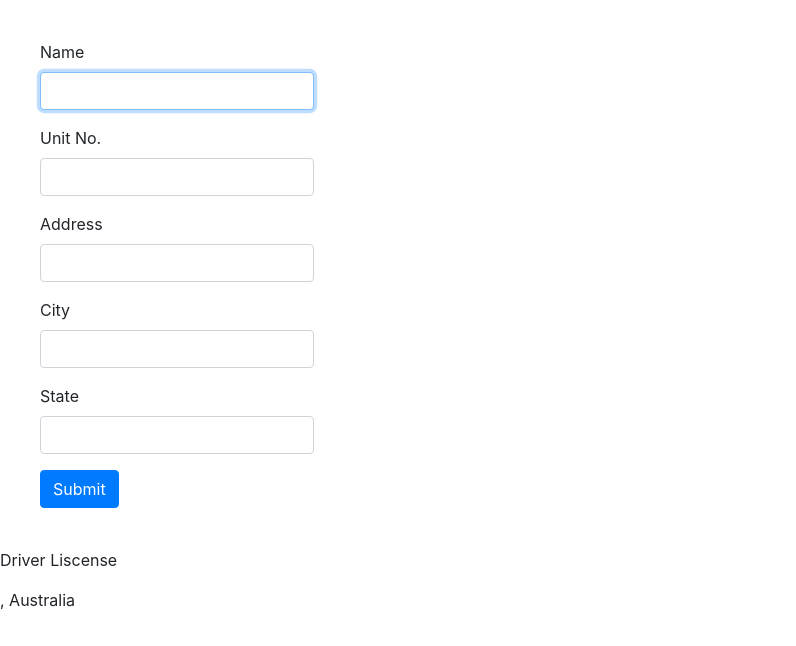
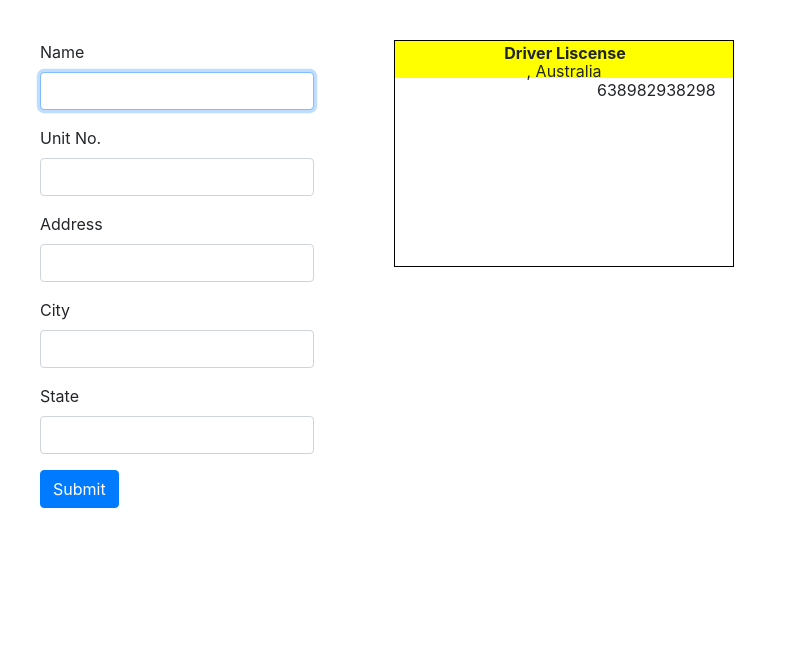
Before and after one commit to punyagit/react-project, a React (Create React App) app: page / in a window 1280 px wide. Shown: the top 646 px of the page, without its empty margins (0-796 px from the left). Built offline with nearby package versions, Linux system fonts and the light colour scheme.

Commit message:
instant view of id created

```diff
--- a/src/component/cretaeId/createId.jsx
+++ b/src/component/cretaeId/createId.jsx
@@ -2,6 +2,8 @@ import React, { Component } from 'react';
 import DetailForm from './form'
 import ShowId from './showId'
 import '../../styles/createId.css'
+
+
 class CreateId extends Component {
 
     state = {
@@ -26,18 +28,17 @@ class CreateId extends Component {
 
     }
 
-
-
-
-
-
     render() {
 
 
         return (
-            <div>
-                <DetailForm value={this.state.detail} onChange={this.handleChange} />
-                <ShowId value={this.state.detail} />
+            <div id="container">
+                <div className="detail-fom">
+                    <DetailForm value={this.state.detail} onChange={this.handleChange} />
+                </div>
+                <div className="deatil-view">
+                    <ShowId value={this.state.detail} />
+                </div>
             </div>);
     }
 }
--- a/src/component/cretaeId/showId.jsx
+++ b/src/component/cretaeId/showId.jsx
@@ -3,15 +3,18 @@ import React from 'react';
 
 const ShowId = ({ value }) => {
     return (
-        <div id="shoe-id">
+        <div id="show-id">
             <div className="top">
-                <p> Driver Liscense</p>
-                <p>{value.state}, Australia</p>
+                <span className="head-span">Driver Liscense</span>
+
+                <span className="address-span">{value.state}, Australia</span>
             </div>
-            <div class="main">
+            <div class="main-show">
                 <div class="left-side">
+                    {value.name}
                 </div>
                 <div calss="right-side">
+                    638982938298
                 </div>
 
             </div>
--- a/src/component/gameOfFIfteen/fifteen.jsx
+++ b/src/component/gameOfFIfteen/fifteen.jsx
@@ -50,11 +50,12 @@ class Fifteen extends Component {
 
 
         return (
-            <div>
+            <div id="main">
                 < p><a href="https://github.com/PunyaChapagain/react-project.git" target="blank">Github </a></p>
+
                 <h1> Game of Fifteen</h1>
                 <h1>{this.state.decison}</h1>
-                <div className="container">
+                <div className="container1">
 
                     {
                         this.state.array.map((number, key) => {
--- a/src/styles/createId.css
+++ b/src/styles/createId.css
@@ -1,3 +1,49 @@
 form{
     margin: 40px;
 }
+
+#container{
+    display: flex;
+}
+
+
+
+/* css for show id file  */
+#show-id{
+    margin: 40px;
+    width:340px;
+    height: 227px;
+    border: 1px solid black;
+
+}
+
+.top{
+    height: 37px;
+    background-color: yellow;
+    text-align: center;
+}
+
+.head-span{
+    display:block;
+    padding:0px;
+    margin:0px;
+    font-weight: bold;
+    width: 340px;
+    height: 18px;
+
+}
+
+.address-span{
+    display:block;
+    padding:0px;
+    height: 15px;
+}
+
+.main-show{
+    display:flex;
+}
+
+.left-side {
+    margin-left:2px;
+    width: 200px;
+}
--- a/src/styles/gameOfFifteen.css
+++ b/src/styles/gameOfFifteen.css
@@ -1,8 +1,16 @@
-.container {
+
+#main{
+  display: flex;
+  text-align: center;
+  margin-left: 300px;
+}
+
+.container1 {
+
     margin-top: 100px;
     background-color: yellowgreen;
     border: 3px solid black;
-    width: 264px;
+    width: 254px;
   }
 
   .num {
```
